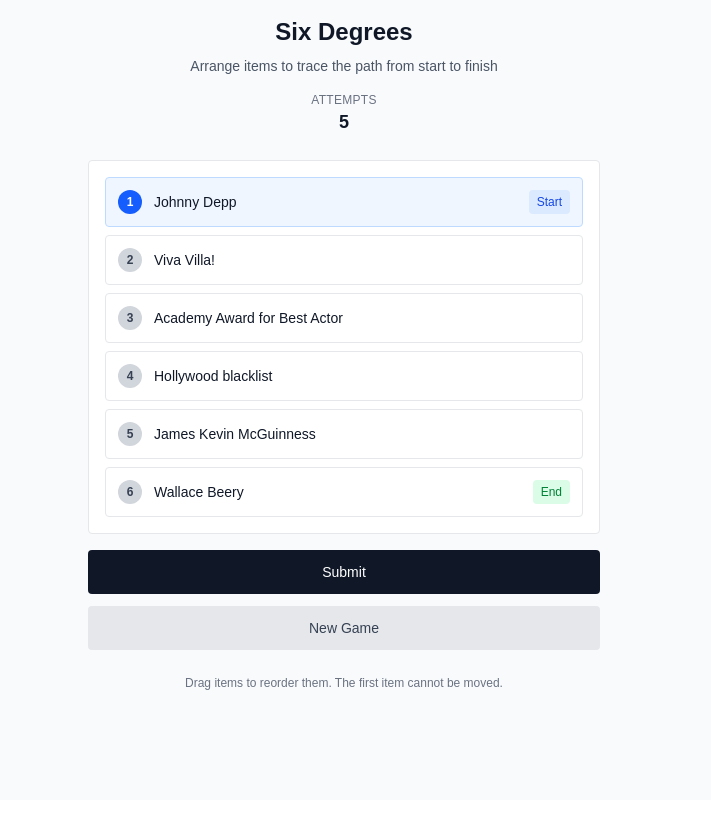
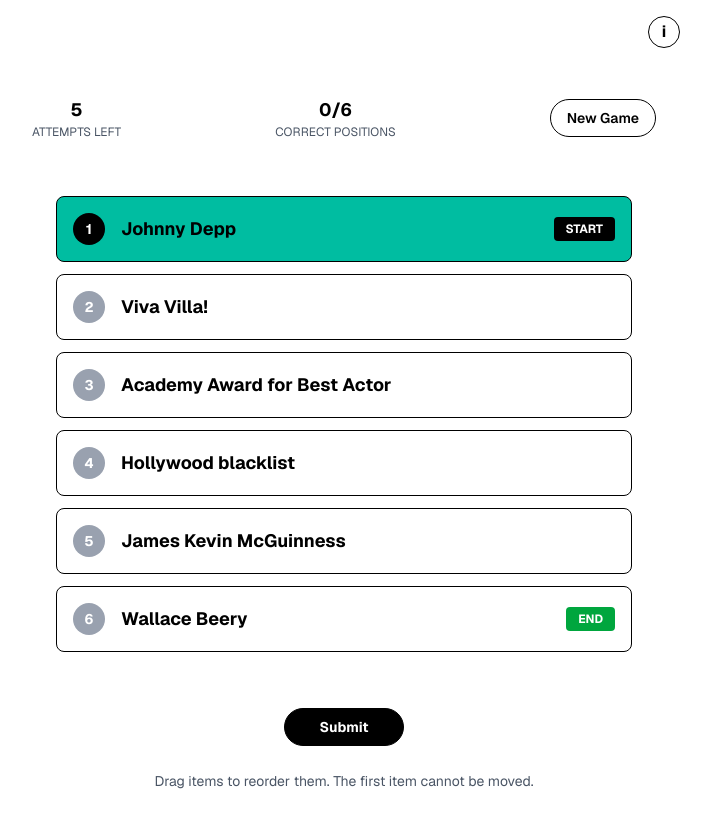
Before and after one commit to carpeadiam-alt/core-frontend-fork, a Next.js app in the folder core-frontend/: page /sixdegrees in a window 1280 px wide. Shown: the whole page, without its empty margins (296-1007 px from the left). Before the commit the page ends 800 px from the top, so only its background shows below. Built offline with nearby package versions, Linux system fonts and the light colour scheme.

Commit message:
sixdegrees ui ux changes

```diff
--- a/core-frontend/src/app/sixdegrees/page.tsx
+++ b/core-frontend/src/app/sixdegrees/page.tsx
@@ -1,6 +1,13 @@
 'use client';
 
 import React, { useState, useEffect } from 'react';
+import { Rubik } from 'next/font/google';
+
+const rubik = Rubik({
+  subsets: ['latin'],
+  weight: ['300', '400', '500', '600', '700'],
+  variable: '--font-rubik',
+});
 
 const SixDegreesGame = () => {
   const [gameData, setGameData] = useState<any>(null);
@@ -15,6 +22,7 @@
   const [showFeedback, setShowFeedback] = useState(false);
   const [touchStart, setTouchStart] = useState<{x: number, y: number} | null>(null);
   const [draggedIndex, setDraggedIndex] = useState<number | null>(null);
+  const [showHowToPlay, setShowHowToPlay] = useState(false);
 
   // Load random game from 6d.json
   useEffect(() => {
@@ -222,9 +230,9 @@
 
   if (loading) {
     return (
-      <div className="min-h-screen bg-gray-50 flex items-center justify-center">
+      <div className={`${rubik.variable} font-sans min-h-screen bg-white flex items-center justify-center`}>
         <div className="text-center">
-          <div className="animate-spin rounded-full h-8 w-8 border-b-2 border-blue-600 mx-auto mb-4"></div>
+          <div className="animate-spin rounded-full h-8 w-8 border-b-2 border-black mx-auto mb-4"></div>
           <p className="text-gray-700 text-sm">Loading...</p>
         </div>
       </div>
@@ -233,12 +241,12 @@
 
   if (!gameData) {
     return (
-      <div className="min-h-screen bg-gray-50 flex items-center justify-center">
+      <div className={`${rubik.variable} font-sans min-h-screen bg-white flex items-center justify-center`}>
         <div className="text-center">
           <p className="text-red-600 mb-4 text-sm">Unable to load game</p>
           <button
             onClick={resetGame}
-            className="px-4 py-2 bg-blue-600 text-white rounded text-sm hover:bg-blue-700 transition-colors"
+            className="px-4 py-2 bg-black text-white rounded-full text-sm hover:bg-gray-800 transition-colors"
           >
             Try Again
           </button>
@@ -248,58 +256,109 @@
   }
 
   return (
-    <div className="min-h-screen bg-gray-50 py-4 px-4">
-      <div className="max-w-lg mx-auto">
-        {/* Header */}
-        <div className="text-center mb-6">
-          <h1 className="text-2xl font-bold text-gray-900 mb-2">Six Degrees</h1>
-          <p className="text-gray-600 text-sm mb-4">
-            Arrange items to trace the path from start to finish
-          </p>
-
-          {/* Game Status */}
-          <div className="flex items-center justify-center gap-6 mb-4">
-            <div className="text-center">
-              <div className="text-xs text-gray-500 uppercase tracking-wide">Attempts</div>
-              <div className={`text-lg font-bold ${attemptsLeft <= 1 ? 'text-red-600' : 'text-gray-900'}`}>
-                {attemptsLeft}
+    <div className={`${rubik.variable} font-sans min-h-screen bg-white`}>
+      {/* Header with Info Button - Removed title and border */}
+      <div className="w-full bg-white py-4 px-6">
+        <div className="max-w-2xl mx-auto flex justify-end">
+          <button
+            onClick={() => setShowHowToPlay(true)}
+            className="w-8 h-8 bg-white text-black rounded-full border border-black font-bold hover:bg-gray-50 transition-all flex items-center justify-center"
+          >
+            i
+          </button>
         </div>
       </div>
 
-            {gameState === 'won' && (
-              <div className="text-center">
-                <div className="text-xs text-green-600 uppercase tracking-wide">Status</div>
-                <div className="text-lg font-bold text-green-600">Solved</div>
+      {/* How To Play Popup */}
+      {showHowToPlay && (
+        <div className="fixed inset-0 flex items-center justify-center z-50">
+          <div className="bg-white border border-black p-6 rounded-lg max-w-sm mx-4 relative">
+            <button
+              onClick={() => setShowHowToPlay(false)}
+              className="absolute top-2 right-2 w-6 h-6 bg-white rounded-full flex items-center justify-center text-sm font-bold hover:bg-gray-50"
+            >
+              ×
+            </button>
+            <h2 className="text-xl font-bold mb-4">How to Play</h2>
+            <div className="space-y-3 text-sm">
+              <p>Arrange items to trace the path from start to finish.</p>
+              <p>Drag and drop items to reorder them.</p>
+              <p>The first item is fixed and cannot be moved.</p>
+              <p>You have 5 attempts to solve the puzzle.</p>
+              <p>After each submission, you'll see which items are in the correct position.</p>
+            </div>
+          </div>
         </div>
       )}
 
-            {gameState === 'lost' && (
-              <div className="text-center">
-                <div className="text-xs text-red-600 uppercase tracking-wide">Status</div>
-                <div className="text-lg font-bold text-red-600">Game Over</div>
+      {/* Game Complete Popup */}
+      {(gameState === 'won' || gameState === 'lost') && showAnswer && (
+        <div className="fixed inset-0 flex items-center justify-center z-50">
+          <div className="bg-white border border-black p-8 rounded-lg max-w-md mx-4 shadow-xl text-center relative">
+            <button
+              onClick={() => setShowAnswer(false)}
+              className="absolute top-2 right-2 w-6 h-6 bg-white border border-black rounded-full flex items-center justify-center text-sm font-bold hover:bg-gray-50"
+            >
+              ×
+            </button>
+            <h2 className="text-2xl font-bold mb-4">
+              {gameState === 'won' ? 'Perfect Solution!' : 'Game Over'}
+            </h2>
+            <p className="mb-6">
+              {gameState === 'won'
+                ? 'You solved the puzzle!'
+                : 'Better luck next time!'}
+            </p>
+            <button
+              onClick={resetGame}
+              className="px-6 py-3 bg-black text-white rounded-lg hover:bg-gray-800 transition-all font-bold"
+            >
+              Play Again
+            </button>
+          </div>
         </div>
       )}
+
+      {/* Main Game Content */}
+      <main className="max-w-2xl mx-auto px-6 py-8">
+        {/* Game Stats */}
+        <div className="flex justify-between items-center mb-8">
+          <div className="text-center">
+            <div className="text-lg font-bold text-black">{attemptsLeft}</div>
+            <div className="text-xs text-gray-600">ATTEMPTS LEFT</div>
           </div>
+          <div className="text-center">
+            <div className="text-lg font-bold text-black">
+              {correctUpTo >= 0 ? correctUpTo + 1 : 0}/{currentOrder.length}
+            </div>
+            <div className="text-xs text-gray-600">CORRECT POSITIONS</div>
+          </div>
+          <button
+            onClick={resetGame}
+            className="px-4 py-2 bg-white text-black rounded-full border border-black hover:bg-gray-50 transition-all font-semibold text-sm"
+          >
+            New Game
+          </button>
         </div>
 
-        {/* Game Board */}
-        <div className="bg-white rounded border border-gray-200 p-4 mb-4">
+        {/* Game Board - Removed surrounding border */}
+        <div className="bg-white p-6 mb-8">
           {!showAnswer ? (
             /* Playing State */
-            <div className="space-y-2">
+            <div className="space-y-3">
               {currentOrder.map((item, index) => (
                 <div
                   key={`${item}-${index}`}
-                  className={`p-3 rounded border transition-all duration-200 select-none ${
+                  className={`p-4 rounded-lg border transition-all duration-200 select-none ${
                     index === 0
-                      ? 'bg-blue-50 border-blue-200'
+                      ? 'bg-[#00BDA1] border-black'
                       : gameState === 'playing'
-                        ? `bg-white border-gray-200 hover:border-gray-300 cursor-move touch-manipulation ${
-                            getItemStatus(index) === 'correct' ? 'bg-green-50 border-green-300' :
-                            getItemStatus(index) === 'wrong' ? 'bg-red-50 border-red-300' : ''
+                        ? `bg-white border-black hover:shadow-md cursor-move ${
+                            getItemStatus(index) === 'correct' ? 'bg-green-300 border-green-400' :
+                            getItemStatus(index) === 'wrong' ? 'bg-red-300 border-red-400' : ''
                           }`
-                        : 'bg-gray-50 border-gray-200'
-                  } ${draggedIndex === index ? 'opacity-50 scale-95' : ''}`}
+                        : 'bg-gray-100 border-gray-300'
+                  } ${draggedIndex === index ? 'opacity-70 scale-95' : ''}`}
                   draggable={index !== 0 && gameState === 'playing'}
                   onDragStart={(e) => handleDragStart(e, index)}
                   onDragOver={handleDragOver}
@@ -307,26 +366,26 @@
                   onTouchStart={(e) => handleTouchStart(e, index)}
                   onTouchEnd={(e) => handleTouchEnd(e, index)}
                 >
-                  <div className="flex items-center gap-3">
-                    <div className={`w-6 h-6 rounded-full flex items-center justify-center text-xs font-bold ${
-                      index === 0 ? 'bg-blue-600 text-white' :
+                  <div className="flex items-center gap-4">
+                    <div className={`w-8 h-8 rounded-full flex items-center justify-center text-sm font-bold ${
+                      index === 0 ? 'bg-black text-white' :
                       getItemStatus(index) === 'correct' ? 'bg-green-600 text-white' :
                       getItemStatus(index) === 'wrong' ? 'bg-red-600 text-white' :
-                      'bg-gray-300 text-gray-700'
+                      'bg-gray-400 text-white'
                     }`}>
                       {index + 1}
                     </div>
-                    <span className="text-sm font-medium text-gray-900 flex-1">{item}</span>
+                    <span className="text-lg font-bold text-black flex-1">{item}</span>
 
                     {index === 0 && (
-                      <span className="text-xs bg-blue-100 text-blue-700 px-2 py-1 rounded">
-                        Start
+                      <span className="text-xs bg-black text-white px-3 py-1 rounded font-bold">
+                        START
                       </span>
                     )}
 
                     {index === currentOrder.length - 1 && index !== 0 && (
-                      <span className="text-xs bg-green-100 text-green-700 px-2 py-1 rounded">
-                        End
+                      <span className="text-xs bg-green-600 text-white px-3 py-1 rounded font-bold">
+                        END
                       </span>
                     )}
                   </div>
@@ -335,49 +394,49 @@
             </div>
           ) : (
             /* Answer Reveal State */
-            <div className="space-y-4">
+            <div className="space-y-6">
               {gameData.original_path.map((item: string, index: number) => (
                 <div key={item} className="text-center">
                   {/* Item */}
-                  <div className="inline-flex items-center gap-2 bg-white border border-gray-300 rounded-full px-4 py-2 mb-2">
-                    <div className="w-5 h-5 rounded-full bg-gray-800 text-white flex items-center justify-center text-xs font-bold">
+                  <div className="inline-flex items-center gap-3 bg-white border rounded-lg px-5 py-3 mb-3">
+                    <div className="w-7 h-7 rounded-full bg-black text-white flex items-center justify-center text-sm font-bold">
                       {index + 1}
                     </div>
-                    <span className="text-sm font-medium text-gray-900">{item}</span>
+                    <span className="text-lg font-bold text-black">{item}</span>
                   </div>
 
                   {/* Connection */}
                   {index < gameData.original_path.length - 1 && (
-                    <div className="mt-2 mb-4">
-                      <div className="w-px h-3 bg-gray-300 mx-auto"></div>
-                      <div className="max-w-sm mx-auto">
-                        <div className="text-xs text-gray-600 leading-relaxed px-4 py-2 bg-gray-50 rounded">
+                    <div className="mt-4 mb-6">
+                      <div className="w-1 h-4 bg-black mx-auto"></div>
+                      <div className="max-w-lg mx-auto">
+                        <div className="text-sm text-gray-800 leading-relaxed px-5 py-3 bg-gray-100 rounded-lg border">
                           {expandedConnections[index] ? (
                             <div>
-                              <p>{getConnectionText(item, gameData.original_path[index + 1])}</p>
+                              <p className="text-center">{getConnectionText(item, gameData.original_path[index + 1])}</p>
                               <button
                                 onClick={() => toggleConnection(index)}
-                                className="text-blue-600 hover:text-blue-800 mt-1 underline"
+                                className="text-black hover:text-gray-700 mt-2 underline font-bold"
                               >
-                                less
+                                Show less
                               </button>
                             </div>
                           ) : (
                             <div>
-                              <p>{truncateText(getConnectionText(item, gameData.original_path[index + 1]), 60)}</p>
-                              {getConnectionText(item, gameData.original_path[index + 1]).length > 60 && (
+                              <p className="text-center">{truncateText(getConnectionText(item, gameData.original_path[index + 1]), 80)}</p>
+                              {getConnectionText(item, gameData.original_path[index + 1]).length > 80 && (
                                 <button
                                   onClick={() => toggleConnection(index)}
-                                  className="text-blue-600 hover:text-blue-800 mt-1 underline"
+                                  className="text-black hover:text-gray-700 mt-2 underline font-bold"
                                 >
-                                  more
+                                  Show more
                                 </button>
                               )}
                             </div>
                           )}
                         </div>
                       </div>
-                      <div className="w-px h-3 bg-gray-300 mx-auto"></div>
+                      <div className="w-1 h-4 bg-black mx-auto"></div>
                     </div>
                   )}
                 </div>
@@ -386,29 +445,24 @@
           )}
         </div>
 
-        {/* Controls */}
-        <div className="space-y-3">
+        {/* Controls - Made buttons smaller and oval like NYT Games */}
+<div className="flex flex-col sm:flex-row gap-3 justify-center items-center">
   {!showAnswer && gameState === 'playing' && (
     <button
       onClick={checkAnswer}
-              className="w-full py-3 bg-gray-900 text-white rounded text-sm font-medium hover:bg-gray-800 transition-colors"
+      className="px-6 py-2 bg-black text-white rounded-full text-sm font-bold hover:bg-gray-800 transition-colors border border-black min-w-[120px] max-w-[150px]"
     >
       Submit
     </button>
   )}
 
-          <button
-            onClick={resetGame}
-            className="w-full py-3 bg-gray-200 text-gray-700 rounded text-sm font-medium hover:bg-gray-300 transition-colors"
-          >
-            New Game
-          </button>
+
 </div>
 
         {/* Feedback */}
         {showFeedback && !showAnswer && firstWrongIndex !== -1 && (
-          <div className="mt-4 p-3 bg-orange-50 border border-orange-200 rounded text-center">
-            <p className="text-sm text-orange-800">
+          <div className="mt-6 p-4 bg-yellow-100 border border-yellow-300 rounded-lg text-center">
+            <p className="text-sm font-bold text-yellow-800">
               Position {firstWrongIndex + 1} is incorrect. Items 1-{correctUpTo + 1} are in the right place.
             </p>
           </div>
@@ -417,12 +471,12 @@
         {/* Instructions */}
         {!showAnswer && !showFeedback && (
           <div className="mt-6 text-center">
-            <p className="text-xs text-gray-500 leading-relaxed">
+            <p className="text-sm text-gray-600 leading-relaxed">
               Drag items to reorder them. The first item cannot be moved.
             </p>
           </div>
         )}
-      </div>
+      </main>
     </div>
   );
 };
```
Lines whose indentation alone changed are shown as unchanged.
